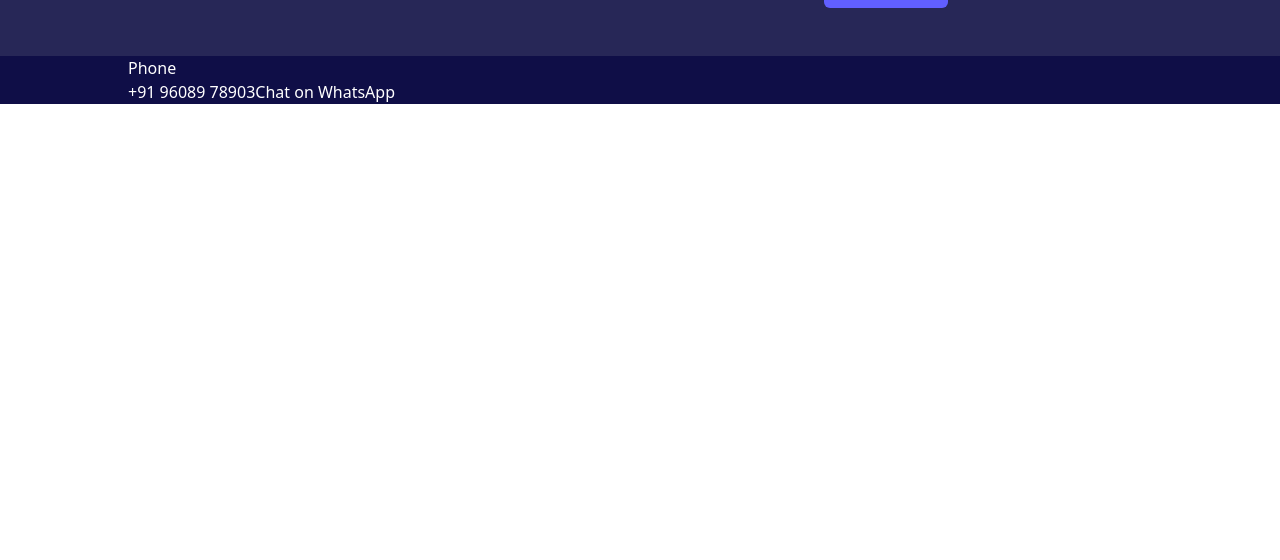
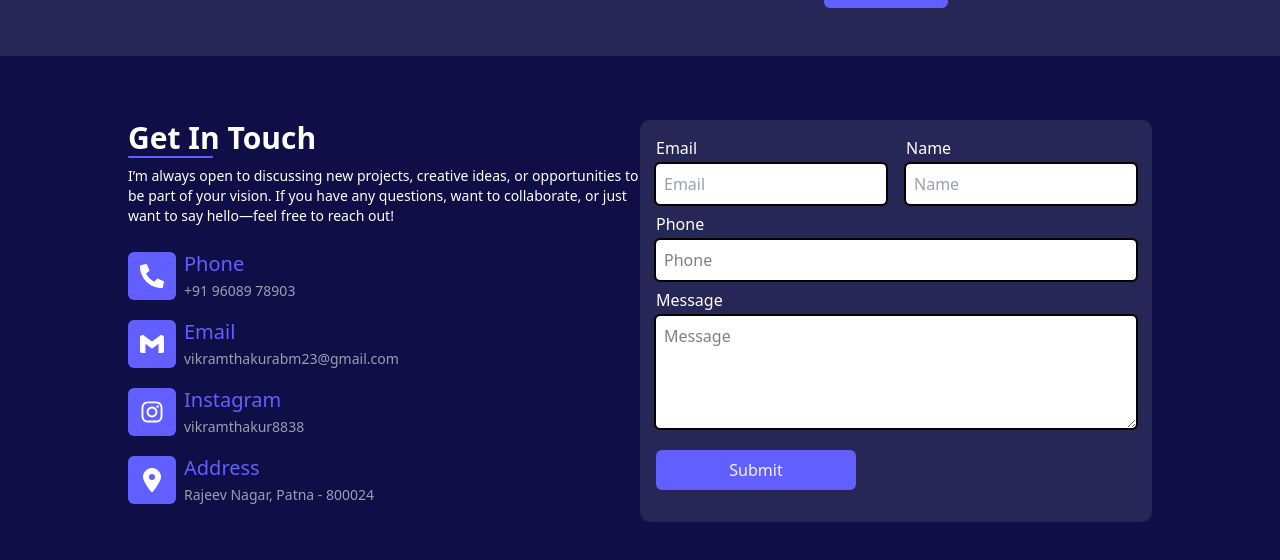
Before and after one commit to VikramKumarstm/MyPortfolio, a React (Vite) app: page / in a window 1280 px wide. Shown: the part 3593-4153 px from the top of the page. Before the commit the page ends 3697 px from the top, so only its background shows below. Built offline with nearby package versions, Linux system fonts and the light colour scheme.

Commit message:
Contact page completed

```diff
--- a/src/components/Button/Button.jsx
+++ b/src/components/Button/Button.jsx
@@ -1,9 +1,9 @@
 import React from 'react'
 
-export default function Button({text}) {
+export default function Button({text, className}) {
   return (
     <div>
-        <button className='px-4 py-2 bg-indigo-500 text-gray-100 rounded-md'>{text}</button>
+        <button className={`px-4 py-2 bg-indigo-500 text-gray-100 rounded-md ${className}`}>{text}</button>
     </div>
   )
 }
--- a/src/components/Contact.jsx
+++ b/src/components/Contact.jsx
@@ -1,37 +1,113 @@
 import React from 'react'
+import { FaPhoneAlt } from "react-icons/fa";
+import { SiGmail } from "react-icons/si";
+import { FaInstagram } from "react-icons/fa";
+import { FaLocationDot } from "react-icons/fa6";
+import Button from './Button/Button';
 
 function Contact() {
   return (
     <div className='w-full h-full flex justify-center bg-[#0F0E47] text-white'>
-        <div className='w-[80%] '>
-            <div>
+        <div className='w-[80%] py-16 sm:flex'>
+            <div className="basis-1/2">
+                <h1 className='text-3xl font-semibold'>Get In Touch</h1>
+                <p className='w-[85px] h-[2px] rounded-2xl bg-indigo-500 mb-2'></p>
+                <p className='text-sm font-normal mb-6'>
+                    I’m always open to discussing new projects, creative ideas, or opportunities to be part
+                    of your vision. If you have any questions, want to collaborate, or just want to say
+                    hello—feel free to reach out!
+                </p>
                 <div>
-                    <div>
-                        <p></p>
-                        <h4>Phone</h4>
-                        <p>
-                            <a href="tel:+919608978903">+91 96089 78903</a>
-                            <a href="https://wa.me/911234567890" target="_blank">
-                              Chat on WhatsApp
-                            </a>
+                    <div className='flex items-center mb-4'>
+                        <p className='mr-2'>
+                            < FaPhoneAlt className='text-5xl bg-indigo-500 px-2 py-3 rounded-md' />
                         </p>
+                        <ul>
+                            <li className='text-xl font-medium text-indigo-500'>Phone</li>
+                            <li><a href="tel:+919608978903" className='text-sm font-normal text-gray-400'>+91 96089 78903</a></li>
+                        </ul>
                     </div>
-                    <div>
 
+                    <div className='flex items-center mb-4'>
+                        <p className='mr-2'>
+                            < SiGmail className='text-5xl bg-indigo-500 px-2 py-3 rounded-md' />
+                        </p>
+                        <ul>
+                            <li className='text-xl font-medium text-indigo-500'>Email</li>
+                            <li><a href="tel:+919608978903" className='text-sm font-normal text-gray-400'>vikramthakurabm23@gmail.com</a></li>
+                        </ul>
                     </div>
-                    <div></div>
-                    <div></div>
-                </div>
-                <div className="location">
+
+                    <div className='flex items-center mb-4'>
+                        <p className='mr-2'>
+                            < FaInstagram className='text-5xl bg-indigo-500 px-2 py-3 rounded-md' />
+                        </p>
+                        <ul>
+                            <li className='text-xl font-medium text-indigo-500'>Instagram</li>
+                            <li><a href="tel:+919608978903" className='text-sm font-normal text-gray-400'>vikramthakur8838</a></li>
+                        </ul>
+                    </div>
+
+                    <div className='flex items-center justify-start mb-4'>
+                        <p className='mr-2'>
+                            < FaLocationDot className='text-5xl bg-indigo-500 px-2 py-3 rounded-md' />
+                        </p>
+                        <ul>
+                            <li className='text-xl font-medium text-indigo-500'>Address</li>
+                            <li><a href="tel:+919608978903" className='text-sm font-normal text-gray-400'>Rajeev Nagar, Patna - 800024</a></li>
+                        </ul>
+                    </div>
 
                 </div>
             </div>
-            <div>
-                <div className="content">
-
+            <div className="basis-1/2 bg-[#272757] p-4 rounded-[10px]">
+                <div className='flex justify-between mb-2 gap-5'>
+                    <div className='basis-1/2'>
+                        <label htmlFor="email" className='block mb-1'>Email</label>
+                        <input
+                            type="email"
+                            name="email"
+                            id="email"
+                            className='outline-2 focus:outline-indigo-600 bg-white py-2 rounded-[4px] placeholder-gray-400 text-black pl-2 w-full'
+                            placeholder='Email'
+                        />
+                    </div>
+                    <div className='basis-1/2'>
+                        <label htmlFor="name" className='block mb-1'>Name</label>
+                        <input
+                            type="text"
+                            name="name"
+                            id="name"
+                            className='outline-2 focus:outline-indigo-600 bg-white py-2 rounded-[4px] placeholder-gray-400 text-black pl-2 w-full'
+                            placeholder='Name'
+                        />
+                    </div>
                 </div>
-                <div className="form">
-
+                <div className='w-full mb-2'>
+                    <label htmlFor="phone" className='block mb-1'>Phone</label>
+                    <input
+                        type="tel"
+                        name="phone"
+                        id="phone"
+                        className='outline-2 focus:outline-indigo-500 w-full py-2 pl-2 bg-white text-black rounded-[4px]'
+                        placeholder='Phone'
+                    />
+                </div>
+                <div>
+                    <label htmlFor="text" className='block mb-1'>Message</label>
+                    <textarea
+                        name="text"
+                        id="text"
+                        rows="4"
+                        className='outline-2 focus:outline-indigo-500 w-full py-2 pl-2 bg-white text-black rounded-[4px]'
+                        placeholder='Message'
+                    ></textarea>
+                </div>
+                <div>
+                    <Button
+                        text="Submit"
+                        className="w-[200px] mt-4"
+                    />
                 </div>
             </div>
         </div>
--- /dev/null
+++ b/src/components/Footer.jsx
@@ -0,0 +1,11 @@
+import React from 'react'
+
+function Footer() {
+  return (
+    <div>
+
+    </div>
+  )
+}
+
+export default Footer
```
